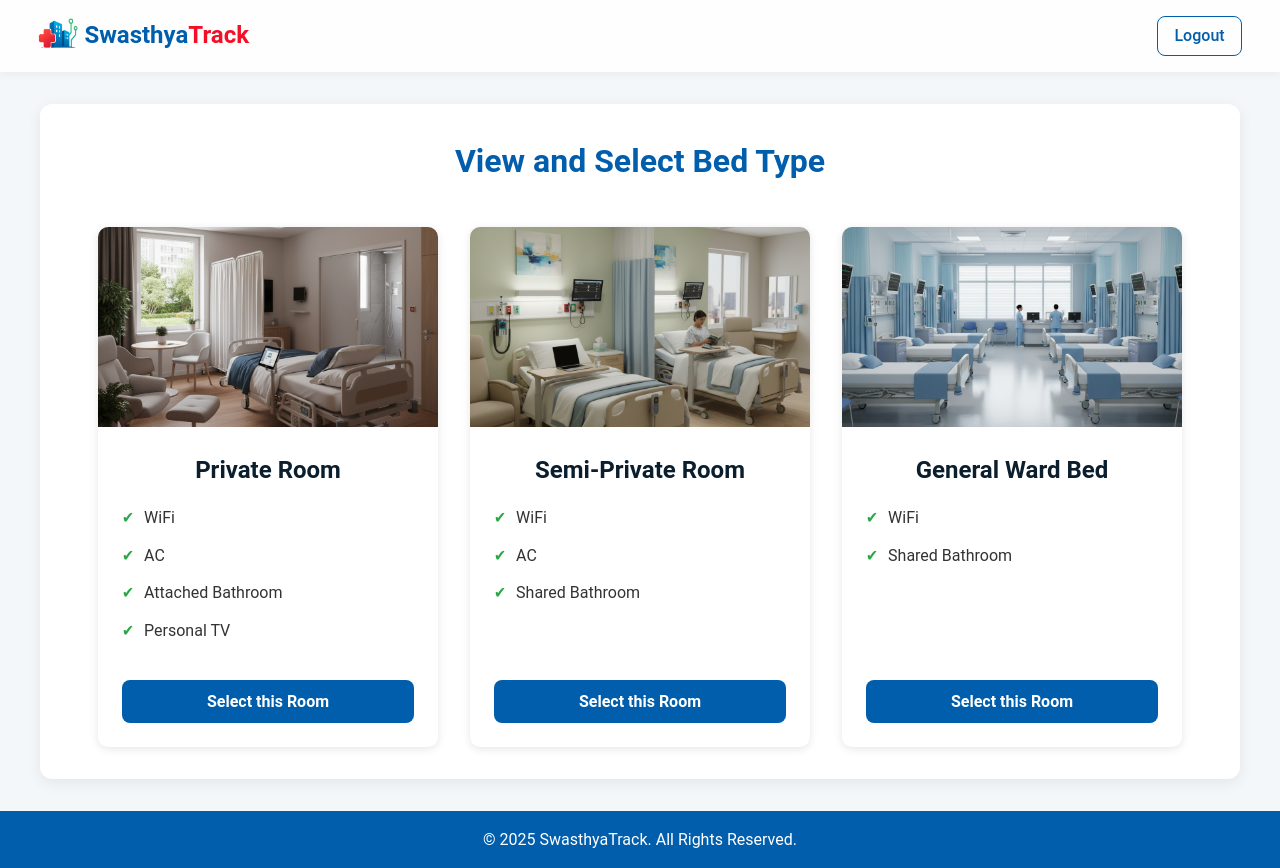
After one commit to UnishRzk/Hospital-Management-System, a PHP site: page /Patient/bed_type.php in a window 1280 px wide. The commit adds this page. Run offline with PHP 8.4, Linux system fonts and the light colour scheme; the visitor is signed in with stand-in values (Sample User, id 1).

Commit message:
Refactor code structure for improved readability and maintainability

```diff
--- /dev/null
+++ b/src/Patient/bed_type.php
@@ -0,0 +1,285 @@
+<?php
+// Start the session to access session variables
+session_start();
+
+// --- Security Check ---
+// Redirect to login page if the user is not logged in or is not a patient.
+if (!isset($_SESSION['role']) || $_SESSION['role'] !== 'patient') {
+    header("Location: ../auth/login.php");
+    exit(); // Stop script execution
+}
+
+// You can include your database connection here if needed for dynamic data
+// include("../config/db.php");
+
+// --- Helper function for XSS protection ---
+function e($value) {
+    return htmlspecialchars((string) $value, ENT_QUOTES, 'UTF-8');
+}
+
+// --- Handle Form Submission (Backend Logic) ---
+// This block will process the bed selection when a form is submitted.
+if ($_SERVER['REQUEST_METHOD'] === 'POST') {
+    $bed_type = $_POST['bed_type'] ?? '';
+
+    // --- Validation ---
+    $allowed_bed_types = ['private', 'semi-private', 'general'];
+    if (in_array($bed_type, $allowed_bed_types)) {
+        // --- TODO: Backend Processing ---
+        // 1. Check bed availability in the database.
+        // 2. Create a reservation record associated with the patient's ID ($_SESSION['user_id']).
+        // 3. Redirect to a confirmation/success page or display a message.
+
+        // For now, we'll just redirect to the dashboard with a success message.
+        // Replace this with your actual booking logic.
+        header("Location: patient_dashboard.php?booking_status=success&type=" . e($bed_type));
+        exit();
+    } else {
+        // Handle invalid bed type submission
+        $error_message = "Invalid bed type selected. Please try again.";
+    }
+}
+?>
+<!doctype html>
+<html lang="en">
+<head>
+    <meta charset="utf-8"/>
+    <meta name="viewport" content="width=device-width,initial-scale=1"/>
+    <title>Book a Bed — SwasthyaTrack</title>
+    <link rel="stylesheet" href="../css/patient-dashboard.css">
+    <style>
+        /* --- Main Container for the Booking Page --- */
+.bed-booking-main {
+    padding: 2rem 1rem; /* Add some padding for spacing */
+    background-color: #f4f7f9; /* A light background color for the page */
+    min-height: calc(100vh - 120px); /* Ensure it takes up most of the screen height */
+}
+
+.booking-container {
+    max-width: 1200px;
+    margin: 0 auto; /* Center the container */
+    padding: 2rem;
+    background-color: #ffffff;
+    border-radius: 12px;
+    box-shadow: 0 4px 15px rgba(0, 0, 0, 0.07);
+}
+
+.booking-container h2 {
+    text-align: center;
+    font-size: 2rem;
+    font-weight: 700;
+    color: #015eac; /* Using your primary blue color */
+    margin-bottom: 2.5rem;
+}
+
+/* --- Wrapper for the Bed Option Cards --- */
+.bed-options-wrapper {
+    display: flex;
+    justify-content: center; /* Center cards horizontally */
+    gap: 2rem; /* Space between cards */
+    flex-wrap: wrap; /* Allow cards to wrap to the next line on smaller screens */
+}
+
+/* --- Styling for Each Bed Card --- */
+.bed-card {
+    background-color: #fff;
+    border-radius: 10px;
+    box-shadow: 0 2px 8px rgba(0, 0, 0, 0.1);
+    overflow: hidden; /* Ensures the image corners are rounded */
+    flex: 1 1 300px; /* Flex properties for responsive sizing */
+    max-width: 340px;
+    display: flex;
+    flex-direction: column;
+    transition: transform 0.3s ease, box-shadow 0.3s ease;
+}
+
+.bed-card:hover {
+    transform: translateY(-8px); /* Lifts the card on hover */
+    box-shadow: 0 8px 25px rgba(0, 0, 0, 0.12); /* Adds a more prominent shadow */
+}
+
+.bed-card img {
+    width: 100%;
+    height: 200px; /* Fixed height for all images */
+    object-fit: cover; /* Ensures images cover the area without distortion */
+    display: block;
+}
+
+.card-content {
+    padding: 1.5rem;
+    display: flex;
+    flex-direction: column;
+    flex-grow: 1; /* Allows this section to grow, pushing the button to the bottom */
+}
+
+.card-content h3 {
+    font-size: 1.5rem;
+    color: #0b1e2d;
+    margin-bottom: 1rem;
+    text-align: center;
+}
+
+.card-content ul {
+    list-style: none;
+    padding: 0;
+    margin: 0 0 1.5rem 0;
+    flex-grow: 1; /* Pushes button down by taking available space */
+}
+
+.card-content li {
+    color: #333;
+    margin-bottom: 0.75rem;
+    font-size: 1rem;
+    display: flex;
+    align-items: center;
+}
+
+.tick {
+    color: #28a745; /* Green color for the checkmark */
+    font-weight: bold;
+    margin-right: 10px;
+}
+
+/* --- Select Button Styling --- */
+.btn-select {
+    display: block;
+    width: 100%;
+    padding: 0.75rem 1rem;
+    background-color: #015eac; /* Primary blue */
+    color: #fff;
+    font-size: 1rem;
+    font-weight: 600;
+    border: none;
+    border-radius: 8px;
+    cursor: pointer;
+    text-align: center;
+    transition: background-color 0.3s ease, transform 0.2s ease;
+    margin-top: auto; /* Pushes the button to the bottom of the card */
+}
+
+.btn-select:hover {
+    background-color: #f31026; /* Your brand's red color for hover */
+    transform: translateY(-2px);
+}
+
+/* --- Error Message Styling --- */
+.error-notice {
+    text-align: center;
+    background-color: #f8d7da;
+    color: #721c24;
+    padding: 1rem;
+    border: 1px solid #f5c6cb;
+    border-radius: 8px;
+    margin: 0 auto 2rem auto;
+    max-width: 600px;
+}
+
+/* --- Responsive Design --- */
+@media (max-width: 768px) {
+    .booking-container h2 {
+        font-size: 1.8rem;
+        margin-bottom: 2rem;
+    }
+
+    .bed-card {
+        flex-basis: 80%; /* Cards take up more width on smaller screens */
+    }
+}
+
+@media (max-width: 480px) {
+    .bed-booking-main, .booking-container {
+        padding: 1rem;
+    }
+
+    .booking-container h2 {
+        font-size: 1.5rem;
+    }
+
+    .bed-card {
+        flex-basis: 95%; /* Almost full width on mobile */
+    }
+}
+    </style>
+</head>
+<body>
+
+<header>
+    <div class="logo">
+        <a href="patient_dashboard.php">
+            <img class="nav-img" src="../images/nav-logo.png" alt="SwasthyaTrack Logo">
+            <span class="swasthya-color">Swasthya</span><span class="track-color">Track</span>
+        </a>
+    </div>
+    <nav>
+        <a href="../auth/logout.php" class="btn-login">Logout</a>
+    </nav>
+</header>
+
+<main role="main" class="bed-booking-main">
+    <div class="booking-container">
+        <h2>View and Select Bed Type</h2>
+
+        <?php if (isset($error_message)): ?>
+            <p class="error-notice"><?php echo e($error_message); ?></p>
+        <?php endif; ?>
+
+        <div class="bed-options-wrapper">
+
+            <div class="bed-card">
+                <img src="../images/rooms/private_room.png" alt="Private Room">
+                <div class="card-content">
+                    <h3>Private Room</h3>
+                    <ul>
+                        <li><span class="tick">✔</span> WiFi</li>
+                        <li><span class="tick">✔</span> AC</li>
+                        <li><span class="tick">✔</span> Attached Bathroom</li>
+                        <li><span class="tick">✔</span> Personal TV</li>
+                    </ul>
+                    <form method="POST" action="book_bed.php">
+                        <input type="hidden" name="bed_type" value="private">
+                        <button type="submit" class="btn-select">Select this Room</button>
+                    </form>
+                </div>
+            </div>
+
+            <div class="bed-card">
+                <img src="../images/rooms/semi_private_room.png" alt="Semi-Private Room">
+                <div class="card-content">
+                    <h3>Semi-Private Room</h3>
+                    <ul>
+                        <li><span class="tick">✔</span> WiFi</li>
+                        <li><span class="tick">✔</span> AC</li>
+                        <li><span class="tick">✔</span> Shared Bathroom</li>
+                    </ul>
+                    <form method="POST" action="book_bed.php">
+                        <input type="hidden" name="bed_type" value="semi-private">
+                        <button type="submit" class="btn-select">Select this Room</button>
+                    </form>
+                </div>
+            </div>
+
+            <div class="bed-card">
+                <img src="../images/rooms/general_ward.png" alt="General Ward Bed">
+                <div class="card-content">
+                    <h3>General Ward Bed</h3>
+                    <ul>
+                        <li><span class="tick">✔</span> WiFi</li>
+                        <li><span class="tick">✔</span> Shared Bathroom</li>
+                    </ul>
+                    <form method="POST" action="book_bed.php">
+                        <input type="hidden" name="bed_type" value="general">
+                        <button type="submit" class="btn-select">Select this Room</button>
+                    </form>
+                </div>
+            </div>
+
+        </div>
+    </div>
+</main>
+
+<footer>
+    <p>© <?php echo date("Y"); ?> SwasthyaTrack. All Rights Reserved.</p>
+</footer>
+
+</body>
+</html>
--- a/src/Patient/patient_dashboard.php
+++ b/src/Patient/patient_dashboard.php
@@ -28,7 +28,7 @@
                 <div class="icon"><img src="../images/icons/dates.png" alt="calendar"></div>
                 <div class="label">Book Appointment</div>
             </a>
-            <a href="book-bed.html" class="action-card">
+            <a href="bed_type.php" class="action-card">
                 <div class="icon"><img src="../images/icons/hospital-bed.png" alt="bed"></div>
                 <div class="label">Book Bed</div>
             </a>
```
Also changed, not shown: src/images/rooms/general_ward.png (added), src/images/rooms/private_room.png (added), src/images/rooms/semi_private_room.png (added).
